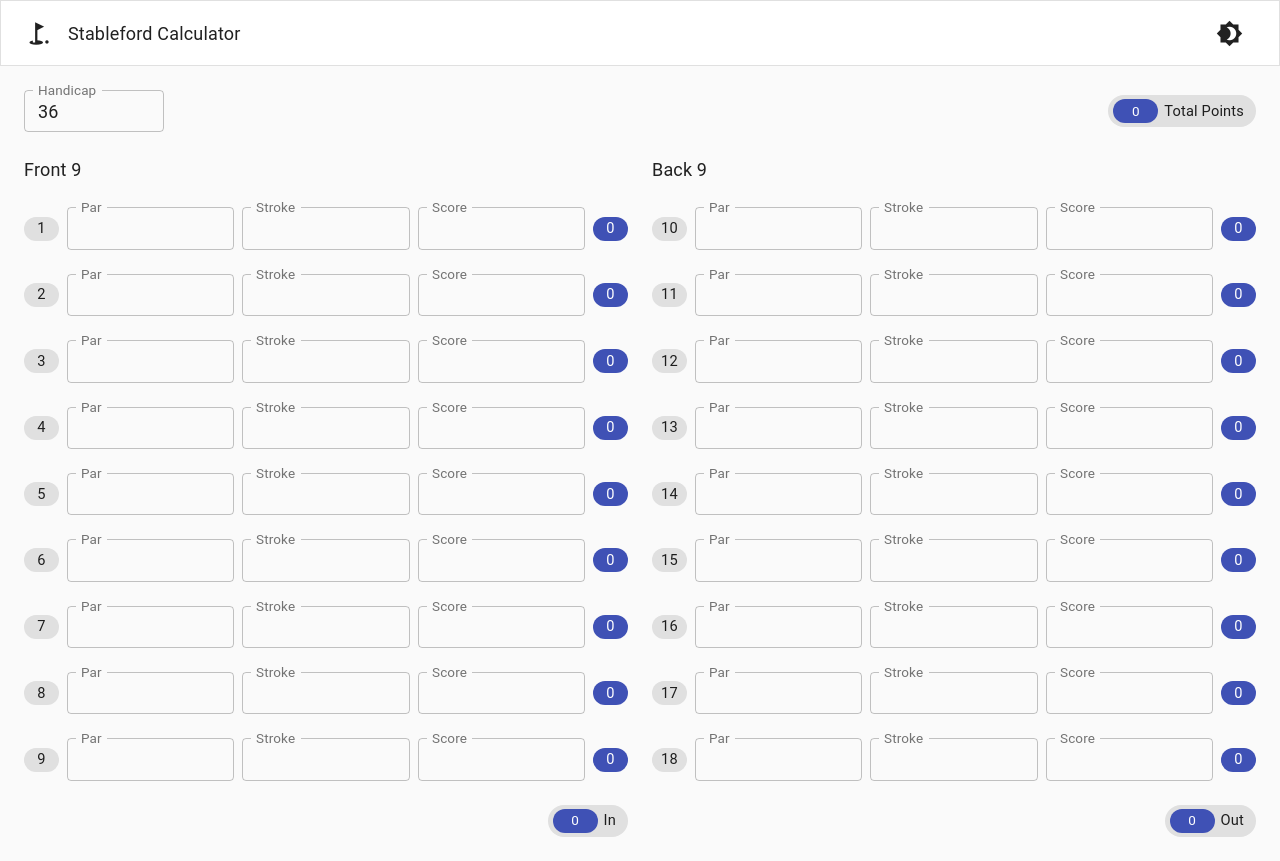
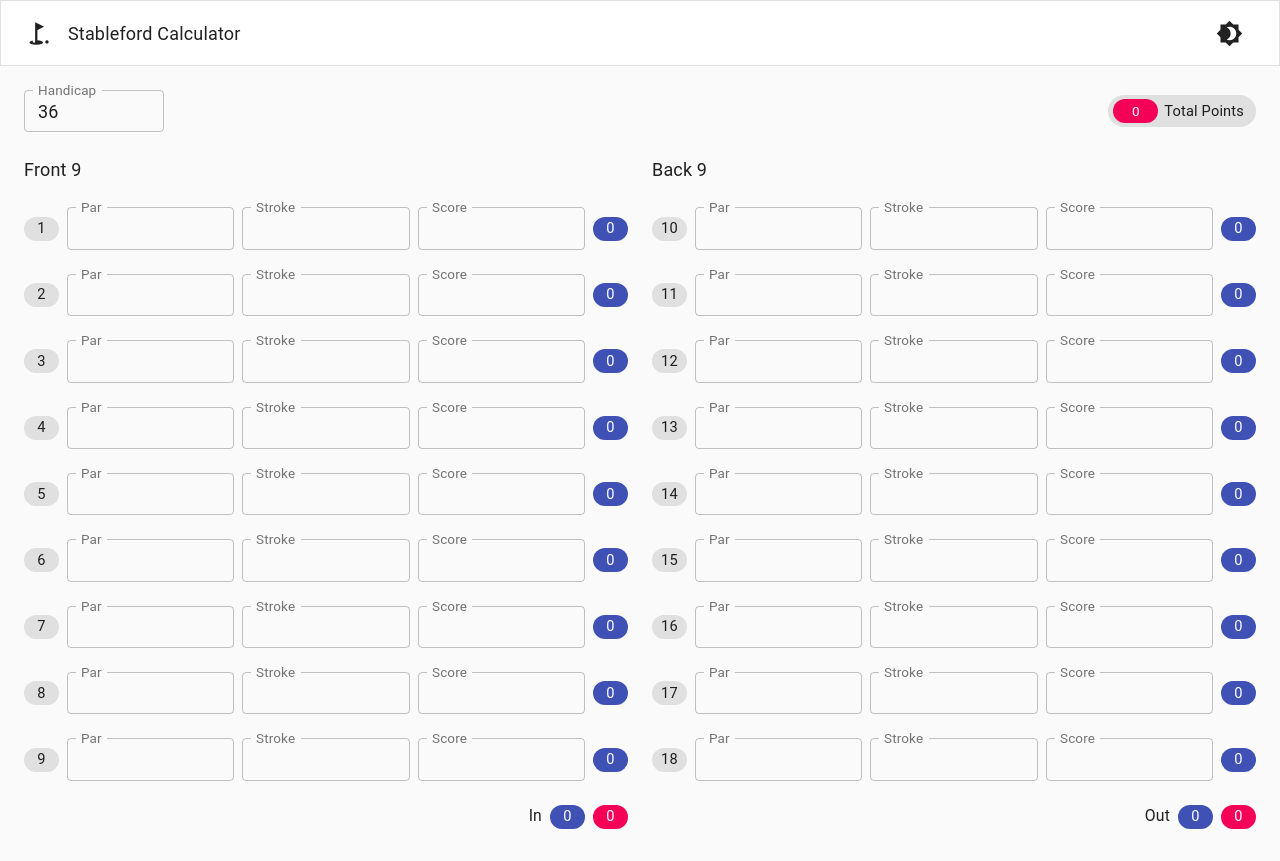
Before and after one commit to clarktozer/stableford-calculator, a Next.js app: page / in a window 1280 px wide. Built offline with nearby package versions, Linux system fonts and the light colour scheme.

Commit message:
add total score

```diff
--- a/components/HoleInput/index.tsx
+++ b/components/HoleInput/index.tsx
@@ -40,7 +40,7 @@ export const HoleInput: FC<HoleInputProps> = ({ onChange, hole, handicap }) => {
         }
 
         setPoints(value);
-        onChange(hole, value);
+        onChange(hole, value, Number(score));
     }, [input, hole, handicap, setPoints]);
 
     return (
--- a/components/HoleInput/types.ts
+++ b/components/HoleInput/types.ts
@@ -1,7 +1,7 @@
 export interface HoleInputProps {
     handicap: number;
     hole: number;
-    onChange: (hole: number, points: number) => void;
+    onChange: (hole: number, points: number, score: number) => void;
 }
 
 export interface HoleDefinition {
--- a/components/TotalPoints/index.tsx
+++ b/components/TotalPoints/index.tsx
@@ -3,7 +3,7 @@ import React, { FC } from "react";
 import { useStyles } from "./style";
 import { TotalPointsProps } from "./types";
 
-export const TotalPoints: FC<TotalPointsProps> = ({ value, label }) => {
+export const TotalPoints: FC<TotalPointsProps> = ({ points, label }) => {
     const classes = useStyles();
 
     return (
@@ -13,8 +13,8 @@ export const TotalPoints: FC<TotalPointsProps> = ({ value, label }) => {
             avatar={
                 <Chip
                     className={classes.points}
-                    color="primary"
-                    label={value}
+                    color="secondary"
+                    label={points}
                 />
             }
             variant="default"
--- a/components/TotalPoints/types.ts
+++ b/components/TotalPoints/types.ts
@@ -1,4 +1,4 @@
 export interface TotalPointsProps {
-    value: number;
+    points: number;
     label: string;
 }
--- a/constants/index.ts
+++ b/constants/index.ts
@@ -9,4 +9,7 @@ export const FrontNine = Array.from({ length: 9 }, (_, i) => i + 1);
 
 export const BackNine = Array.from({ length: 9 }, (_, i) => i + 10);
 
-export const PointsState = Array.from({ length: 18 }, () => 0);
+export const PointsState = Array.from({ length: 18 }, () => ({
+    points: 0,
+    score: 0
+}));
--- a/pages/index.tsx
+++ b/pages/index.tsx
@@ -1,14 +1,68 @@
-import { Container, Grid, TextField, Typography } from "@material-ui/core";
-import React, { useState } from "react";
+import {
+    Chip,
+    Container,
+    Grid,
+    TextField,
+    Typography
+} from "@material-ui/core";
+import classnames from "classnames";
+import React, { useMemo, useState } from "react";
 import { HoleInput, TotalPoints } from "../components";
 import { BackNine, FrontNine, PointsState } from "../constants";
 import { useStyles } from "../styles/page";
 
 export default function Home() {
-    const [totalPoints, setTotalPoints] = useState(PointsState);
+    const classes = useStyles();
+    const [totals, setTotals] = useState(PointsState);
+    const halfway = Math.floor(totals.length / 2);
     const [handicap, setHandicap] = useState(36);
-    const halfway = Math.floor(totalPoints.length / 2);
-    const classes = useStyles();
+
+    const totalPoints = useMemo(
+        () => totals.reduce((total, current) => total + current.points, 0),
+        [totals]
+    );
+
+    const inPoints = useMemo(
+        () =>
+            totals.reduce(
+                (total, current, index) => {
+                    if (index < halfway) {
+                        return {
+                            points: total.points + current.points,
+                            score: total.score + current.score
+                        };
+                    }
+
+                    return total;
+                },
+                {
+                    points: 0,
+                    score: 0
+                }
+            ),
+        [totals]
+    );
+
+    const outPoints = useMemo(
+        () =>
+            totals.reduce(
+                (total, current, index) => {
+                    if (index >= halfway) {
+                        return {
+                            points: total.points + current.points,
+                            score: total.score + current.score
+                        };
+                    }
+
+                    return total;
+                },
+                {
+                    points: 0,
+                    score: 0
+                }
+            ),
+        [totals]
+    );
 
     const onChangeHandicap = (
         event: React.ChangeEvent<HTMLTextAreaElement | HTMLInputElement>
@@ -20,16 +74,19 @@ export default function Home() {
         }
     };
 
-    const onHoleChanged = (hole: number, points: number) => {
+    const onHoleChanged = (hole: number, points: number, score: number) => {
         if (hole > 0) {
-            const newTotal = totalPoints.map((item, index) => {
+            const newTotal = totals.map((item, index) => {
                 if (index === hole - 1) {
-                    return points;
+                    return {
+                        points,
+                        score
+                    };
                 }
                 return item;
             });
 
-            setTotalPoints(newTotal);
+            setTotals(newTotal);
         }
     };
 
@@ -53,10 +110,7 @@ export default function Home() {
                         <div className={classes.grow}></div>
                         <TotalPoints
                             label="Total Points"
-                            value={totalPoints.reduce(
-                                (total, points) => total + points,
-                                0
-                            )}
+                            points={totalPoints}
                         />
                     </div>
                 </Grid>
@@ -73,18 +127,21 @@ export default function Home() {
                         />
                     ))}
                     <div className={classes.totalRow}>
-                        <TotalPoints
-                            label="In"
-                            value={totalPoints.reduce(
-                                (total, points, index) => {
-                                    if (index < halfway) {
-                                        return total + points;
-                                    }
-
-                                    return total;
-                                },
-                                0
+                        <span className={classes.subTotalLabel}>In</span>
+                        <Chip
+                            className={classnames(
+                                classes.total,
+                                classes.subTotalScore
                             )}
+                            color="primary"
+                            label={inPoints.score}
+                            size="small"
+                        />
+                        <Chip
+                            className={classes.total}
+                            color="secondary"
+                            label={inPoints.points}
+                            size="small"
                         />
                     </div>
                 </Grid>
@@ -101,18 +158,21 @@ export default function Home() {
                         />
                     ))}
                     <div className={classes.totalRow}>
-                        <TotalPoints
-                            label="Out"
-                            value={totalPoints.reduce(
-                                (total, points, index) => {
-                                    if (index >= halfway) {
-                                        return total + points;
-                                    }
-
-                                    return total;
-                                },
-                                0
+                        <span className={classes.subTotalLabel}>Out</span>
+                        <Chip
+                            className={classnames(
+                                classes.total,
+                                classes.subTotalScore
                             )}
+                            color="primary"
+                            label={outPoints.score}
+                            size="small"
+                        />
+                        <Chip
+                            className={classes.total}
+                            color="secondary"
+                            label={outPoints.points}
+                            size="small"
                         />
                     </div>
                 </Grid>
--- a/styles/page.ts
+++ b/styles/page.ts
@@ -30,5 +30,11 @@ export const useStyles = makeStyles(theme => ({
         display: "flex",
         alignItems: "center",
         justifyContent: "flex-end"
+    },
+    subTotalLabel: {
+        marginRight: theme.spacing(1)
+    },
+    subTotalScore: {
+        marginRight: theme.spacing(1)
     }
 }));
```
